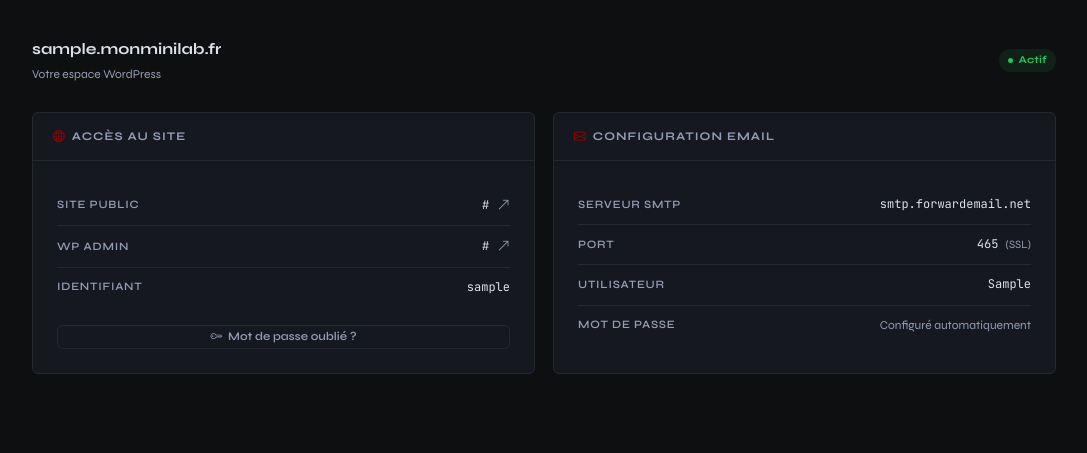
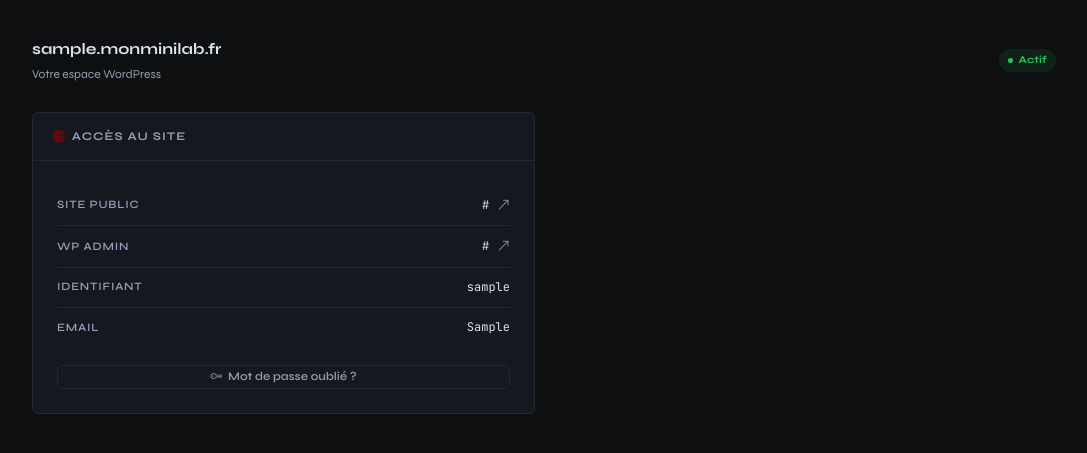
Before and after one commit to bzhzion/monminilab-admin, a Python web app: template app/templates/user/dashboard.html in a window 1280 px wide. Shown: the part 54-507 px from the top of the page, without its empty margins (96-1183 px from the left). Run offline with Jinja, Linux system fonts and the light colour scheme; the template is opened without the code that fills it: most values are stand-ins (such as "Sample title", 1, 10 or a date in 2020).

Commit message:
feat: portail — email dans accès au site, suppression section SMTP

```diff
--- a/app/templates/user/dashboard.html
+++ b/app/templates/user/dashboard.html
@@ -55,6 +55,10 @@
           <span class="info-key">Identifiant</span>
           <code class="info-val">{{ site.slug }}</code>
         </li>
+        <li class="info-item">
+          <span class="info-key">Email</span>
+          <code class="info-val">{{ smtp_user }}</code>
+        </li>
       </ul>
       <a href="{{ wp_lostpassword_url }}" target="_blank" rel="noopener noreferrer"
          class="btn btn-ghost btn-sm"
@@ -65,34 +69,6 @@
     </div>
   </section>
 
-  <!-- Config SMTP -->
-  <section class="card" aria-labelledby="smtp-title">
-    <div class="card-head">
-      <h2 id="smtp-title" class="card-title">
-        <i class="bi bi-envelope" aria-hidden="true" style="margin-right:6px;color:var(--brand)"></i>Configuration email
-      </h2>
-    </div>
-    <div class="card-body">
-      <ul class="info-list">
-        <li class="info-item">
-          <span class="info-key">Serveur SMTP</span>
-          <code class="info-val">smtp.forwardemail.net</code>
-        </li>
-        <li class="info-item">
-          <span class="info-key">Port</span>
-          <code class="info-val">465 <span style="color:var(--muted);font-family:var(--font);font-size:.75rem">(SSL)</span></code>
-        </li>
-        <li class="info-item">
-          <span class="info-key">Utilisateur</span>
-          <code class="info-val">{{ smtp_user }}</code>
-        </li>
-        <li class="info-item">
-          <span class="info-key">Mot de passe</span>
-          <span class="text-muted text-sm">Configuré automatiquement</span>
-        </li>
-      </ul>
-    </div>
-  </section>
 
 </div>
 {% endblock %}
```
